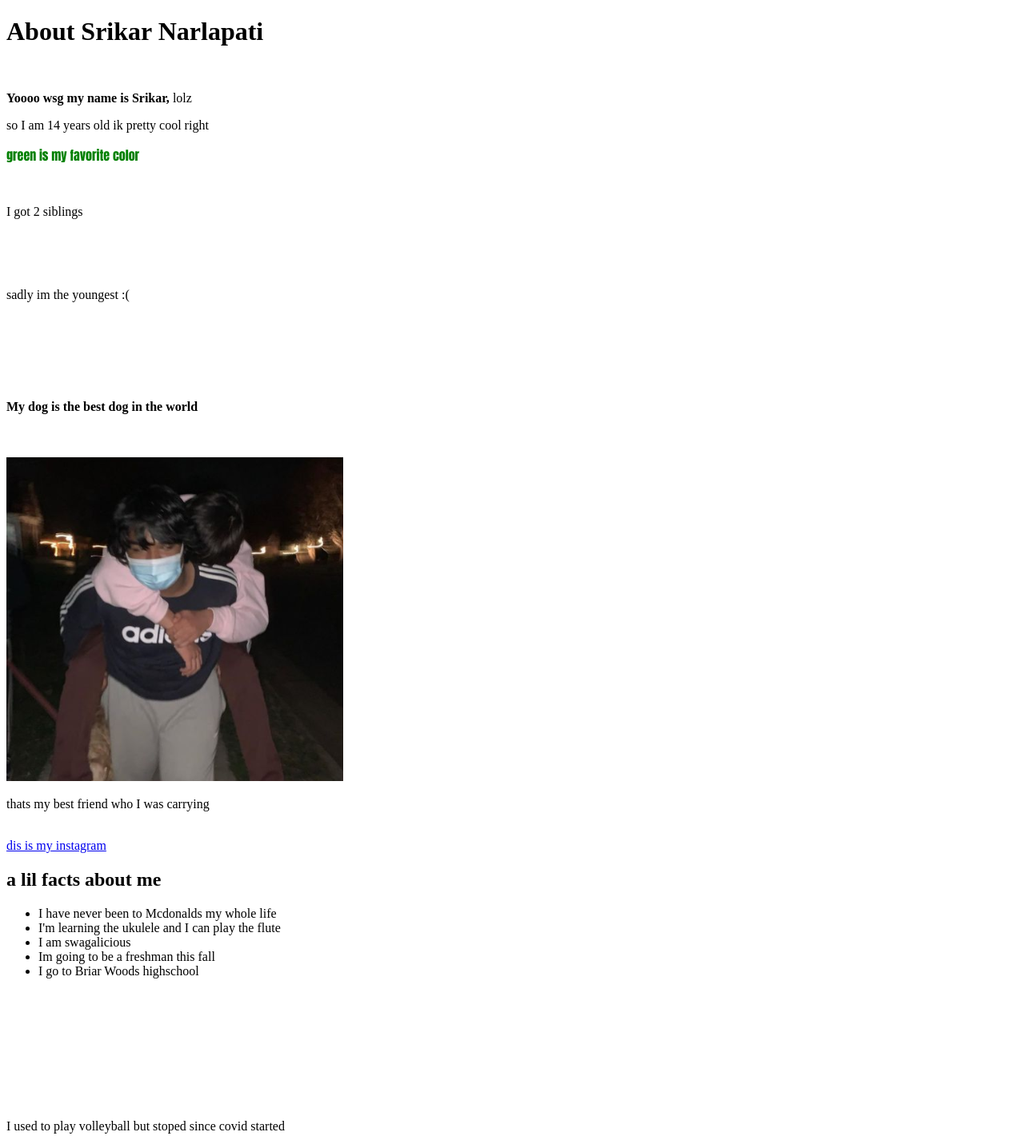
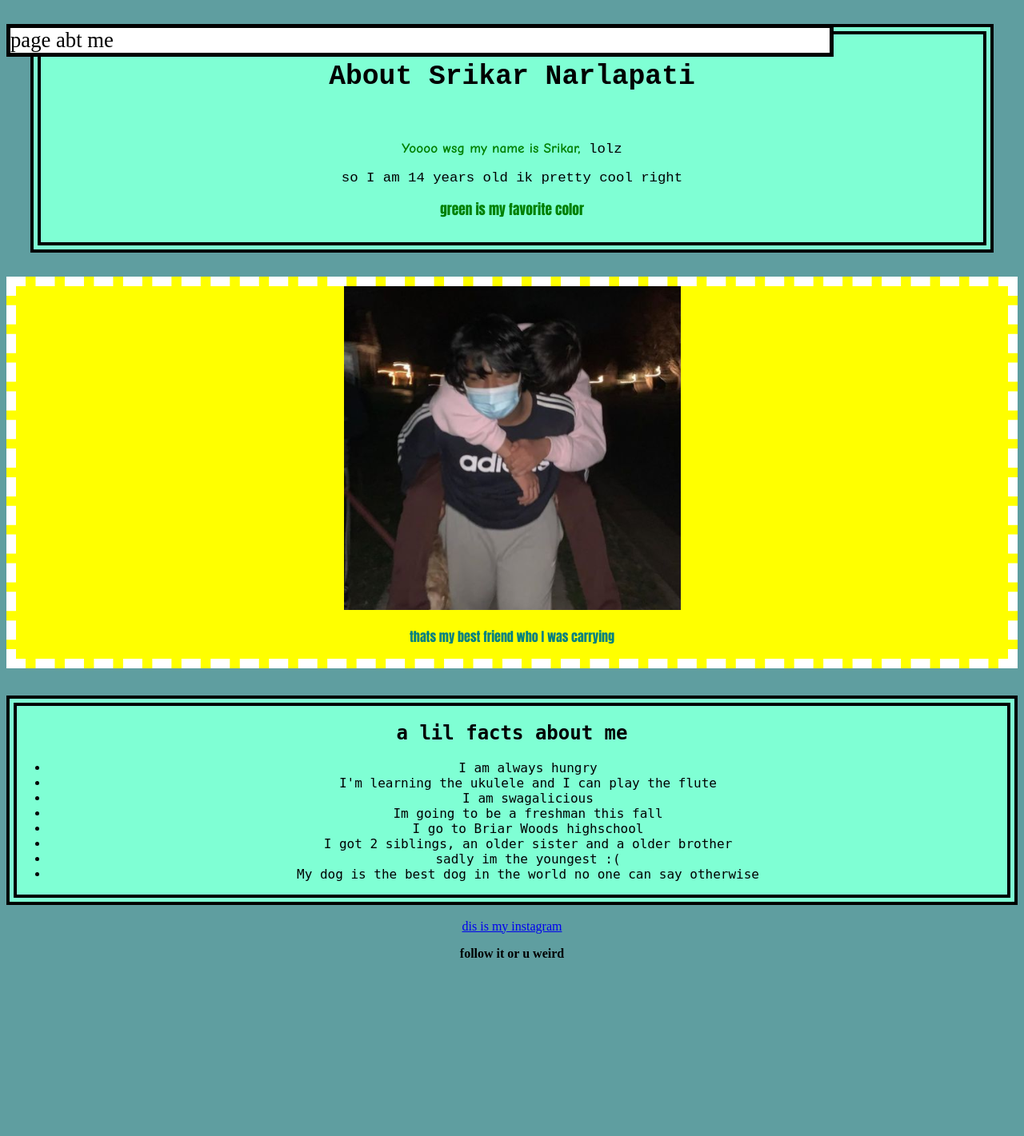
Before and after one commit to SrikarNarlapati/SrikarNarlapati.github.io, a plain HTML site: page index.html in a window 1280 px wide. Shown: the top 1421 px of the page at 80% size. Drawn offline with Linux system fonts and the light colour scheme.

Commit message:
third update

```diff
--- a/index.html
+++ b/index.html
@@ -2,55 +2,49 @@
 <html>
  <head>
    <title>About Srikar Narlapati</title>
+ <link rel="stylesheet" href="main.css"></link>
   </head>
+
   <body>
+    <div class="navbar">
+page abt me
+    </div>
+    <div class="first-section">
     <h1> About Srikar Narlapati </h1>
     <br/>
-<p><b>Yoooo wsg my name is Srikar,</b> lolz</p>
+<p><b><span class="green-text"> Yoooo wsg my name is Srikar,</spam></b> lolz</p>
 <p> so I am 14 years old ik pretty cool right
  <p style="color: green; font-family: 'impact';">green is my favorite color</p>
    <p>
-     <br/>
-<p> I got 2 siblings </p>
-     <br/>
-     <br/>
-     <br/>
-     <p> sadly im the youngest :( </p>
-     <br/>
-     <br/>
-     <br/>
-     <br/>
-     <br/>
-     <p>   <b> My dog is the best dog in the world</b>
-       <br/>
-       <br/>
-       <br/>
-       <br/>
+   </div>
+       <div class="second-section">
        <img src="Screenshot 2021-07-17 102752.png" alt= "a picture of me with my best friend on my back"></img>
        <br/>
-       <p> thats my best friend who I was carrying </p>
+       <p style="color: teal; font-family: 'impact';"> thats my best friend who I was carrying </p>
+</div>
        <br/>
-
-   <a href="https://www.instagram.com/srikar_n_/" tite="Click here to go to youtube.com"> dis is my instagram
-</a>
 </p>
+<div class="the-facts">
   <h2>a lil facts about me</h2>
   <ul>
-<li> I have never been to Mcdonalds my whole life</li>
+<li> I am always hungry</li>
 <li> I'm learning the ukulele and I can play the flute </li>
 <li> I am swagalicious </li>
   <li> Im going to be a freshman this fall</li>
     <li> I go to Briar Woods highschool </li>
+    <li> I got 2 siblings, an older sister and a older brother</li>
+         <li> sadly im the youngest :( </li>
+         <li> My dog is the best dog in the world no one can say otherwise</li>
   </ul>
+</div>
   <br/>
-  <br/>
+<div class="instagram">
+   <a href="https://www.instagram.com/srikar_n_/" tite="Click here to go to youtube.com"> dis is my instagram
+</a>
+<p><b> follow it or u  weird</b></p>
+</div>
 <br/>
 <br/>
-<br/>
-<br/>
-<br/>
-<br/>
-<p> I used to play volleyball but stoped since covid started </p>
 <br/>
 <br/>
 <br/>
--- /dev/null
+++ b/main.css
@@ -0,0 +1,58 @@
+.green-text{
+  color: green;
+font-family:'Comic Sans Ms'
+}
+.blue-text:hover{
+  color: red;
+  font-family: monospace !important;
+}
+
+.navbar{width:80%;
+border-style: solid;
+border-width: 5px;
+font-size: 20pt;
+background-color: white;
+position: fixed;
+}
+
+.first-section{
+
+  background-color: aquamarine;
+font-family: monospace;
+border-color: black;
+border-width: 10pt;
+border-style: double;
+padding: 10px;
+margin: 30px;
+text-align: center;
+font-size: 13pt;
+font-family: "calibri", sans-serif:
+}
+.second-section{
+color: yellow;
+background-color: yellow;
+font-family:impact;
+border-width: 12px;
+border-style: dashed;
+border-color: white;
+text-align: center;
+}
+
+.instagram{
+text-align: center;
+}
+
+.the-facts {
+background-color: aquamarine;
+font-family: 'Monospace';
+border-color:black;
+border-width: 10pt;
+border-style: double;
+font-family: "Calibri",sans-serif:
+font-size: 13pt;
+text-align:center;
+}
+
+body{
+background-color: cadetblue;
+}
```
